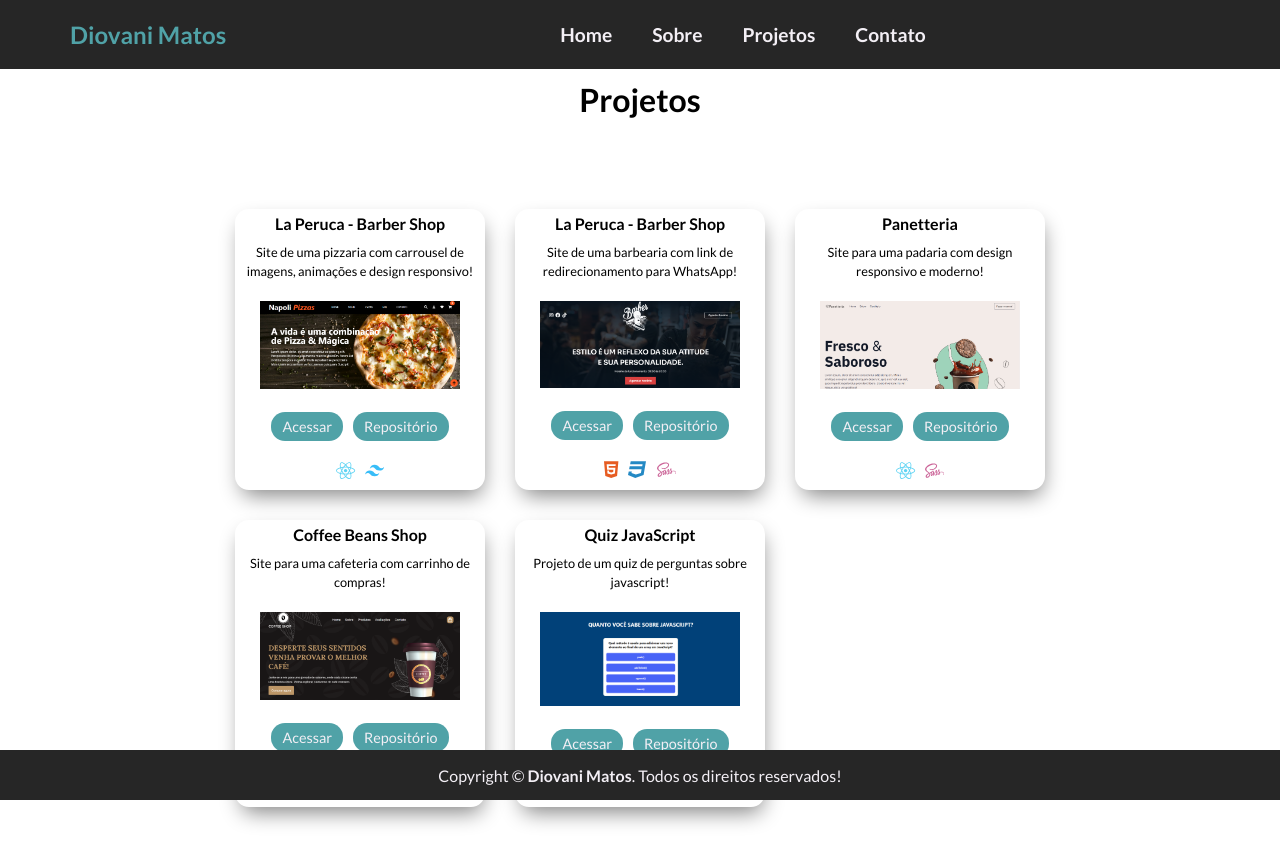
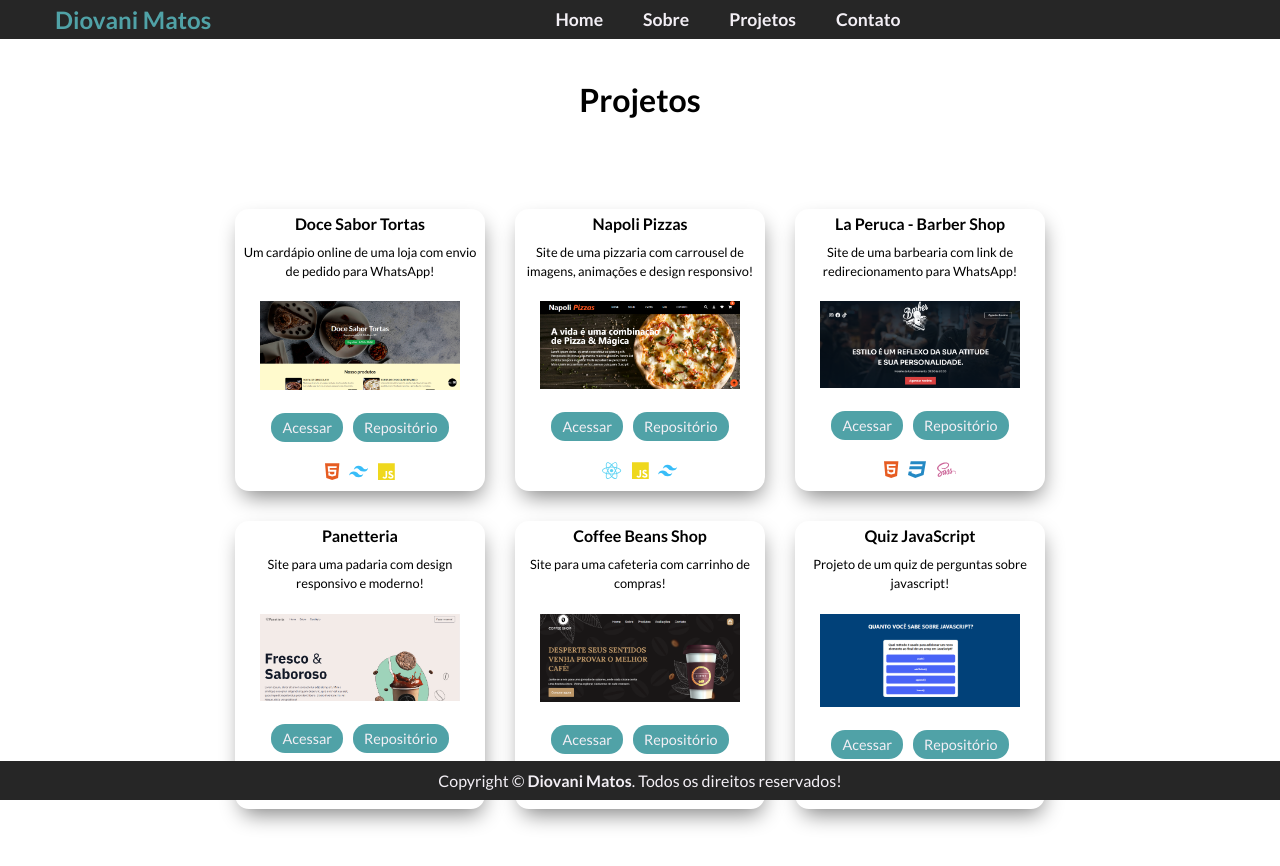
Before and after one commit to diovani-matos/portfolio, a React (Vite) app: page /projetos in a window 1280 px wide. Shown: the top 866 px of the page. Built offline with nearby package versions, Linux system fonts and the light colour scheme.

Commit message:
Adicionado novo projeto no portfolio, adicionado lib aos animation

```diff
--- a/package.json
+++ b/package.json
@@ -13,6 +13,8 @@
     "@fortawesome/free-brands-svg-icons": "^6.5.1",
     "@fortawesome/free-regular-svg-icons": "^6.5.1",
     "@fortawesome/react-fontawesome": "^0.2.0",
+    "aos": "^3.0.0-beta.6",
+    "axios": "^1.6.8",
     "react": "^18.2.0",
     "react-dom": "^18.2.0",
     "react-icons": "^5.0.1",
--- /dev/null
+++ b/src/components/Card/card.module.css
@@ -0,0 +1,39 @@
+.card{
+  width: 300px;
+  height: 300px;
+  border-radius: 14px;
+  padding: 5px;
+  text-align: center;
+  -webkit-box-shadow: 2px 10px 21px -5px rgba(0, 0, 0, 0.507);
+  -moz-box-shadow: 2px 10px 21px -5px rgba(0, 0, 0, 0.486);
+  box-shadow: 2px 10px 21px -5px rgba(0, 0, 0, 0.493);
+}
+
+.title{
+    font-size: 1rem;
+    margin-bottom: 10px;
+}
+
+.description{
+    font-size: 0.8rem;
+    line-height: 150%;
+    margin: 10px 0;
+}
+
+.img{
+    width: 100%;
+    max-width: 200px;
+    margin-top: 10px;
+}
+
+.links{
+    display: flex;
+    align-items: center;
+    justify-content: space-between;
+}
+
+.icons {
+    display: flex;
+    gap: 5px;
+    font-size: 1.2rem;
+}
--- a/src/components/Footer/Footer.module.css
+++ b/src/components/Footer/Footer.module.css
@@ -1,6 +1,6 @@
 .footer {
   width: 100%;
-    min-height: 50px;
+  /* min-height: 50px; */
   display: flex;
   align-items: center;
   justify-content: center;
@@ -8,6 +8,7 @@
   color: var(--white);
   position: fixed;
   bottom: 0;
+  padding: 10px;
 }
 
 .footer a {
@@ -17,7 +18,7 @@
 }
 
 @media (max-width: 768px) {
-    .footer{
+  .footer {
     display: none;
   }
 }
--- a/src/components/Header/Header.module.css
+++ b/src/components/Header/Header.module.css
@@ -3,7 +3,7 @@
   align-items: center;
   justify-content: space-between;
   width: 100%;
-  min-height: 60px;
+  /* min-height: 60px; */
   background-color: var(--black);
   color: var(--white);
   position: fixed;
@@ -27,7 +27,7 @@
   justify-content: flex-start;
   margin-left: 50px;
   font-size: 1.5rem;
-  padding: 20px;
+  padding: 5px;
   font-weight: bold;
   text-decoration: none;
 }
@@ -38,11 +38,11 @@
   justify-content: center;
   gap: 40px;
   margin-right: 40px;
-  padding: 20px 0;
+  padding: 5px 0;
 }
 
 .header nav a {
-  font-size: 1.2rem;
+  font-size: 1.1rem;
   color: var(--white);
   text-decoration: none;
   font-weight: bold;
@@ -85,7 +85,7 @@
     width: 50%;
     height: auto;
     position: absolute;
-    top: 50px;
+    top: 20px;
     right: 0;
     background-color: var(--black);
     border-radius: 14px;
@@ -93,8 +93,7 @@
 }
 
 @media screen and (max-width: 490px) {
-
-  .header .logo{
+  .header .logo {
     display: none;
   }
 
--- a/src/pages/Contato/index.jsx
+++ b/src/pages/Contato/index.jsx
@@ -5,12 +5,15 @@ import { faGithub } from "@fortawesome/free-brands-svg-icons";
 import { faLinkedinIn } from "@fortawesome/free-brands-svg-icons";
 import { faWhatsapp } from "@fortawesome/free-brands-svg-icons";
 import { faEnvelope } from "@fortawesome/free-regular-svg-icons";
+import AOS from "aos";
+import "aos/dist/aos.css";
 function Contatos() {
+  AOS.init();
   return (
     <>
       <section className={styles.contact}>
         <h1>Contato</h1>
-        <div className={styles.contact_content}>
+        <div className={styles.contact_content} data-aos='fade-down' data-aos-delay='200' data-aos-duration='500'>
           <div className={styles.contact_item}>
             <Link to={"https://github.com/diovani-matos"} target="blank" rel="noopener noreferrer">
               <FontAwesomeIcon icon={faGithub} className={styles.item} />
--- a/src/pages/Home/index.jsx
+++ b/src/pages/Home/index.jsx
@@ -5,11 +5,19 @@ import { faGithub } from "@fortawesome/free-brands-svg-icons";
 import { faLinkedinIn } from "@fortawesome/free-brands-svg-icons";
 import { faWhatsapp } from "@fortawesome/free-brands-svg-icons";
 import { faEnvelope } from "@fortawesome/free-regular-svg-icons";
+import AOS from "aos";
+import "aos/dist/aos.css";
 function Home() {
+  AOS.init();
   return (
     <>
       <section className={styles.home}>
-        <div className={styles.home_description}>
+        <div
+          className={styles.home_description}
+          data-aos="fade-right"
+          data-aos-delay="200"
+          data-aos-duration="800"
+        >
           <h1>Olá, eu sou Diovani Matos</h1>
           <span>Desenvolvedor Front End</span>
           <a
@@ -46,7 +54,12 @@ function Home() {
             </Link>
           </div>
         </div>
-        <div className={styles.home_img}>
+        <div
+          className={styles.home_img}
+          data-aos="fade-left"
+          data-aos-delay="200"
+          data-aos-duration="800"
+        >
           <figure>
             <img src="/eu-logo.png" alt="Diovani Matos" />
           </figure>
--- a/src/pages/Projetos/index.jsx
+++ b/src/pages/Projetos/index.jsx
@@ -6,22 +6,56 @@ import { faReact } from "@fortawesome/free-brands-svg-icons";
 import { FaSass } from "react-icons/fa";
 import { faJs } from "@fortawesome/free-brands-svg-icons";
 import { SiTailwindcss } from "react-icons/si";
-
+import AOS from "aos";
+import "aos/dist/aos.css";
 function Projetos() {
+  AOS.init();
   return (
     <>
       <section className={styles.projetos}>
         <h1>Projetos</h1>
         <div className={styles.grid_projetos}>
-          <div className={styles.projeto_item}>
-            <h3>La Peruca - Barber Shop</h3>
+          <div className={styles.projeto_item} data-aos='fade-up' data-aos-delay='100' data-aos-duration='400'>
+            <h3>Doce Sabor Tortas</h3>
             <p>
-              Site de uma pizzaria com carrousel de imagens, animações e design responsivo!
+              Um cardápio online de uma loja com envio de pedido para WhatsApp!
+            </p>
+            <img src="/doce-sabor.png" alt="Doce Sabor Tortas" />
+            <div className={styles.assets_projeto}>
+              <div className={styles.techs_projeto}>
+                <FontAwesomeIcon icon={faHtml5} color="#E65C22 " />
+                <SiTailwindcss color="#38BDF8" />
+                <FontAwesomeIcon icon={faJs} color="#EFD81D" />
+              </div>
+              <div className={styles.links_projeto}>
+                <a
+                  href="https://doce-sabor-tortas.vercel.app/"
+                  target="blank"
+                  rel="noopener noreferrer"
+                >
+                  Acessar
+                </a>
+                <a
+                  href="https://github.com/diovani-matos/Doce-Sabor-Tortas"
+                  target="blank"
+                  rel="noopener noreferrer"
+                >
+                  Repositório
+                </a>
+              </div>
+            </div>
+          </div>
+          <div className={styles.projeto_item} data-aos='fade-up' data-aos-delay='200' data-aos-duration='500'>
+            <h3>Napoli Pizzas</h3>
+            <p>
+              Site de uma pizzaria com carrousel de imagens, animações e design
+              responsivo!
             </p>
             <img src="/napoli-pizzas.png" alt="Napoli Pizzas" />
             <div className={styles.assets_projeto}>
               <div className={styles.techs_projeto}>
                 <FontAwesomeIcon icon={faReact} color="#5ED3F3" />
+                <FontAwesomeIcon icon={faJs} color="#EFD81D" />
                 <SiTailwindcss color="#38BDF8" />
               </div>
               <div className={styles.links_projeto}>
@@ -42,15 +76,12 @@ function Projetos() {
               </div>
             </div>
           </div>
-          <div className={styles.projeto_item}>
+          <div className={styles.projeto_item} data-aos='fade-up' data-aos-delay='300' data-aos-duration='600'>
             <h3>La Peruca - Barber Shop</h3>
             <p>
               Site de uma barbearia com link de redirecionamento para WhatsApp!
             </p>
-            <img
-              src="/projeto1.png"
-              alt="La Peruca Barber Shop"
-            />
+            <img src="/projeto1.png" alt="La Peruca Barber Shop" />
             <div className={styles.assets_projeto}>
               <div className={styles.techs_projeto}>
                 <FontAwesomeIcon icon={faHtml5} color="#E65C22 " />
@@ -75,13 +106,14 @@ function Projetos() {
               </div>
             </div>
           </div>
-          <div className={styles.projeto_item}>
+          <div className={styles.projeto_item} data-aos='fade-up' data-aos-delay='400' data-aos-duration='700'>
             <h3>Panetteria</h3>
             <p>Site para uma padaria com design responsivo e moderno!</p>
             <img src="/panneteria.png" alt="Panetteria" />
             <div className={styles.assets_projeto}>
               <div className={styles.techs_projeto}>
                 <FontAwesomeIcon icon={faReact} color="#5ED3F3" />
+                <FontAwesomeIcon icon={faJs} color="#EFD81D" />
                 <FaSass color="#CC6699" />
               </div>
               <div className={styles.links_projeto}>
@@ -102,7 +134,7 @@ function Projetos() {
               </div>
             </div>
           </div>
-          <div className={styles.projeto_item}>
+          <div className={styles.projeto_item} data-aos='fade-up' data-aos-delay='500' data-aos-duration='800'>
             <h3>Coffee Beans Shop</h3>
             <p>Site para uma cafeteria com carrinho de compras!</p>
             <img src="/projeto2.png" alt="Coffee Beans Shop" />
@@ -131,7 +163,7 @@ function Projetos() {
               </div>
             </div>
           </div>
-          <div className={styles.projeto_item}>
+          <div className={styles.projeto_item} data-aos='fade-up' data-aos-delay='600' data-aos-duration='900'>
             <h3>Quiz JavaScript</h3>
             <p>Projeto de um quiz de perguntas sobre javascript!</p>
             <img src="/projeto3.png" alt=" Quiz javascript" />
--- a/src/pages/Projetos/projetos.module.css
+++ b/src/pages/Projetos/projetos.module.css
@@ -32,10 +32,7 @@
   box-shadow: 2px 10px 21px -5px rgba(0, 0, 0, 0.493);
   transition: all 0.2s ease-in-out;
 }
-/*
-.projeto_item:hover {
-  transform: scale(1.07);
-} */
+
 
 .projeto_item h3 {
   font-size: 1rem;
--- a/src/pages/Sobre/index.jsx
+++ b/src/pages/Sobre/index.jsx
@@ -1,18 +1,19 @@
-
 import styles from "./sobre.module.css";
 import { FontAwesomeIcon } from "@fortawesome/react-fontawesome";
 import { faHtml5 } from "@fortawesome/free-brands-svg-icons";
 import { faCss3 } from "@fortawesome/free-brands-svg-icons";
 import { FaSass } from "react-icons/fa";
+import { SiTailwindcss } from "react-icons/si";
 import { faJs } from "@fortawesome/free-brands-svg-icons";
 import { faReact } from "@fortawesome/free-brands-svg-icons";
-import { SiTypescript } from "react-icons/si";
-import { IoLogoFirebase } from "react-icons/io5";
+import AOS from "aos";
+import "aos/dist/aos.css";
 
 function Sobre() {
+  AOS.init();
   return (
     <>
-      <section className={styles.about}>
+      <section className={styles.about} data-aos='fade-up' data-aos-delay='400' data-aos-duration='800'>
         <h1>Sobre mim</h1>
         <div className={styles.about_content}>
           <div className={styles.img_about}>
@@ -37,10 +38,9 @@ function Sobre() {
             <FontAwesomeIcon icon={faHtml5} color="#E65C22 " />
             <FontAwesomeIcon icon={faCss3} color="#2489C4" />
             <FaSass color="#CC6699" />
+            <SiTailwindcss color="#38BDF8" />
             <FontAwesomeIcon icon={faJs} color="#EFD81D" />
             <FontAwesomeIcon icon={faReact} color="#5ED3F3" />
-            <SiTypescript color="#2F74C0" />
-            <IoLogoFirebase color="#F79B00" />
           </div>
         </div>
       </section>
```
Also changed, not shown: src/components/Card/Card.jsx (added, +30 -0 lines), public/doce-sabor.png (added), 1 other file (tests, documents, lock files or other folders). Lines whose indentation alone changed are shown as unchanged.
